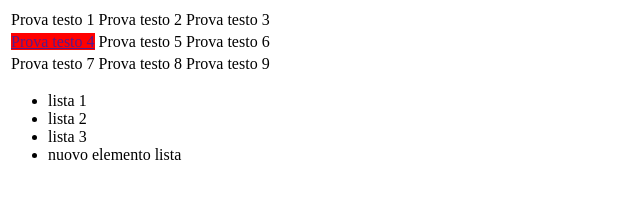
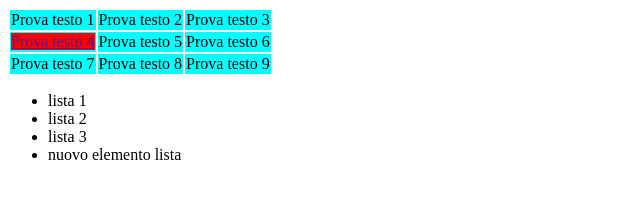
Before and after one commit to dama-p/U1-S3-L5, a plain HTML site: page index.html in a window 1280 px wide. Shown: the whole page, without its empty margins (0-640 px from the left). Drawn offline with Linux system fonts and the light colour scheme.

Commit message:
Third commit

```diff
--- a/D10.js
+++ b/D10.js
@@ -542,7 +542,9 @@ const removeList = () => {
 
 const addTrClass = () => {
   const allTrs = document.getElementsByTagName("tr");
-  allTrs.className = "test";
+  for (let i = 0; i < allTrs.length; i++) {
+    allTrs[i].classList.add("test");
+  }
 };
 
 addTrClass();
--- a/index.html
+++ b/index.html
@@ -4,7 +4,7 @@
     <meta charset="UTF-8">
     <meta name="viewport" content="width=device-width, initial-scale=1.0">
     <title>Document</title>
-    <link rel="stylesheet" href="styles.css">
+    <link rel="stylesheet" href="./style.css">
 </head>
 <body>
 
--- a/style.css
+++ b/style.css
@@ -1,3 +1,4 @@
+
 .test {
     background-color: aqua;
 }
```
